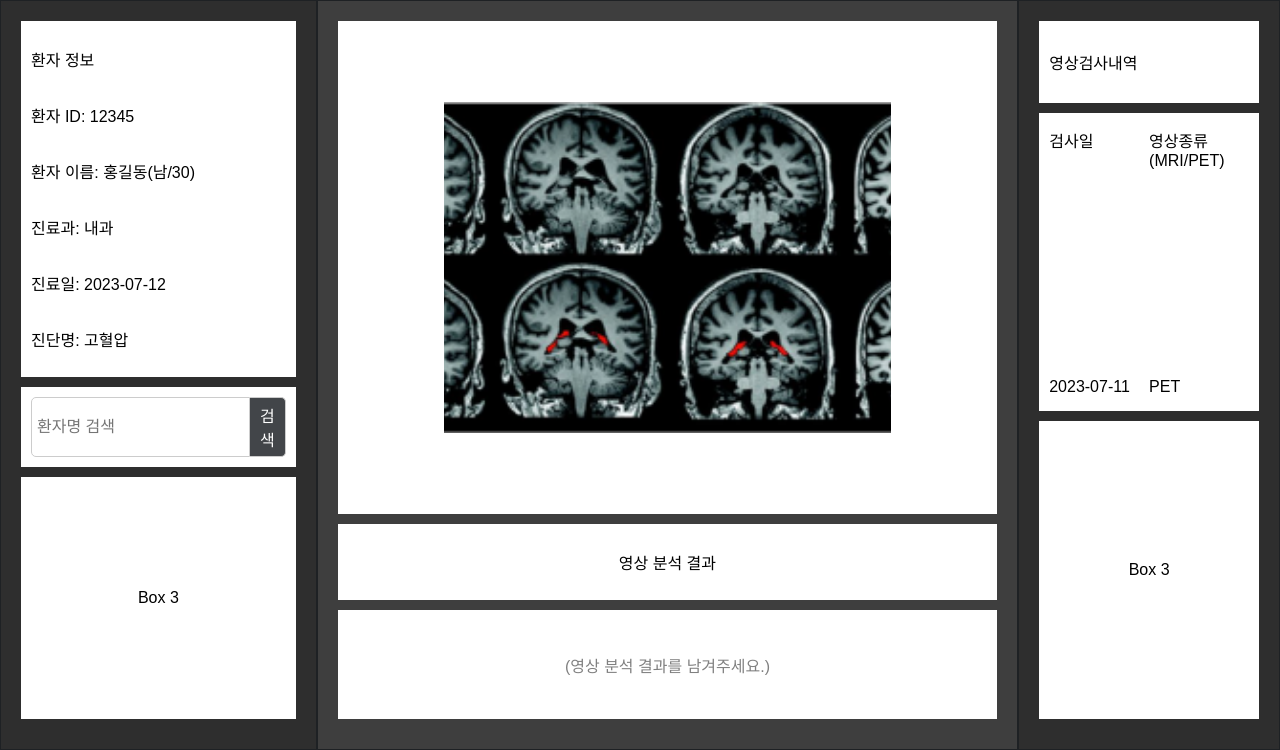
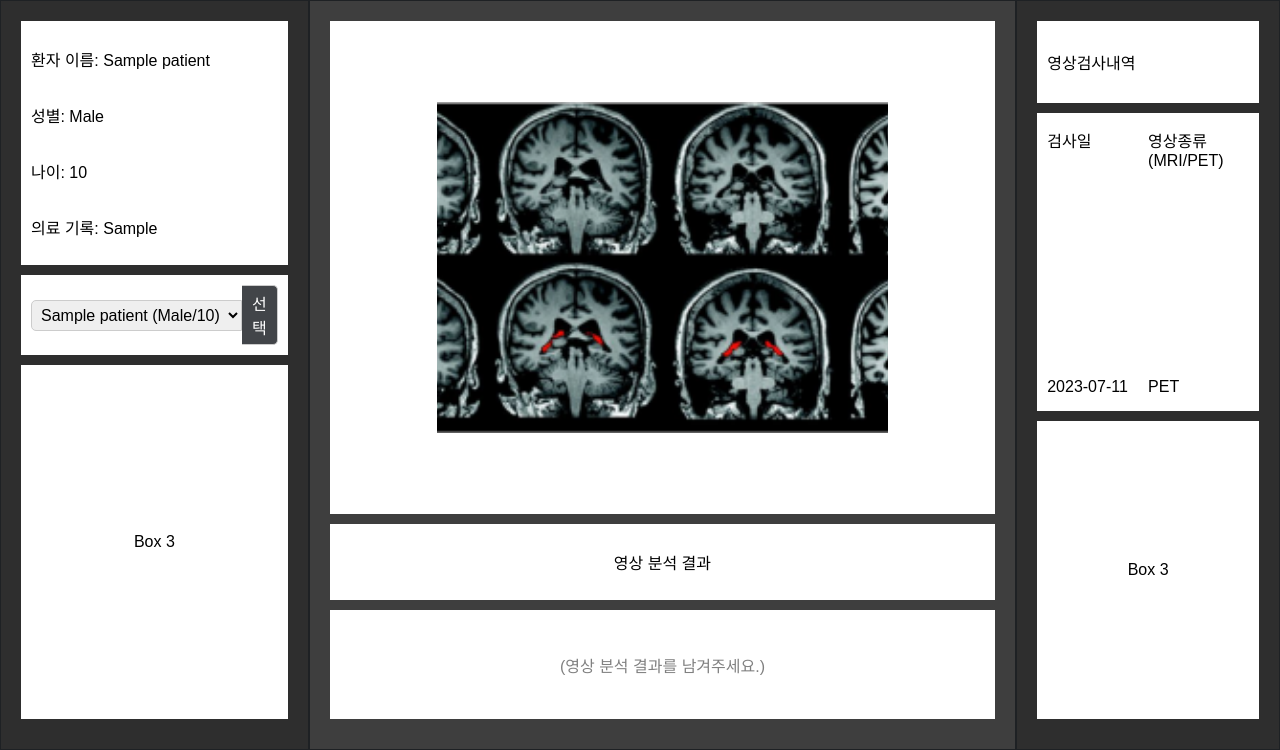
Before and after one commit to zangzoo/web, a Django app: template frontend/templates/myapp/analysis_result.html in a window 1280 px wide. Shown: the part 60-810 px from the top of the page. Run offline with Django 5.2, Linux system fonts and the light colour scheme; the template is opened without the code that fills it: values that come from a table or form of the project are taken from there, others are empty; tables that the repository leaves empty hold one stand-in row (values such as "Sample post").

Commit message:
Chore: Move Patient Info section

```diff
--- a/frontend/templates/myapp/analysis_result.html
+++ b/frontend/templates/myapp/analysis_result.html
@@ -200,18 +200,25 @@
     <div class="content">
         <div class="column column1">
             <div class="box box1">
-                <p>환자 정보</p>
-                <p>환자 ID: 12345</p>
-                <p>환자 이름: 홍길동(남/30)</p>
-                <p>진료과: 내과</p>
-                <p>진료일: 2023-07-12</p>
-                <p>진단명: 고혈압</p>
+                {% if selected_patient %}
+                    <p>환자 이름: {{ selected_patient.patient_name }}</p>
+                    <p>성별: {{ selected_patient.gender }}</p>
+                    <p>나이: {{ selected_patient.age }}</p>
+                    <p>의료 기록: {{ selected_patient.medical_history }}</p>
+                {% else %}
+                    <p>환자를 선택하세요.</p>
+                {% endif %}
             </div>
             <div class="box box2">
-                <div class="search-box">
-                    <input type="text" class="search-input" placeholder="환자명 검색">
-                    <button class="search-button">검색</button>
-                </div>
+                <select id="patientSelect" class="search-input">
+                    <option value="" disabled selected>환자를 선택하세요</option>
+                    {% for patient in patients %}
+                        <option value="{{ patient.id }}" {% if selected_patient and patient.id == selected_patient.id %}selected{% endif %}>
+                            {{ patient.patient_name }} ({{ patient.gender }}/{{ patient.age }})
+                        </option>
+                    {% endfor %}
+                </select>
+                <button class="search-button" onclick="selectPatient()">선택</button>
             </div>
             <div class="box box3">Box 3</div>
         </div>
```
Also changed, not shown: frontend/templates/myapp/home.html (+10 -8 lines), frontend/templates/myapp/upload_image.html (line endings or trailing spaces).
